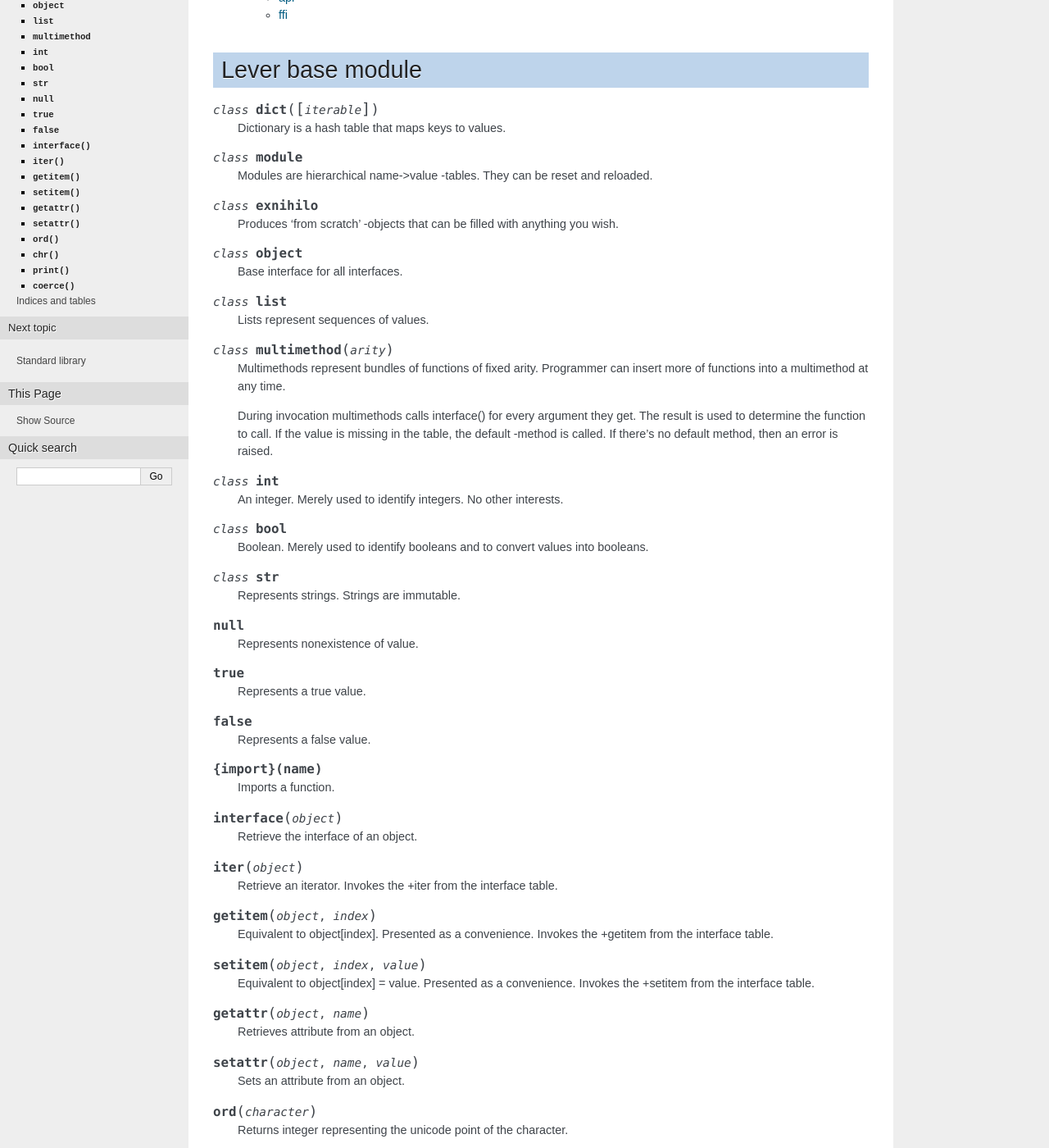
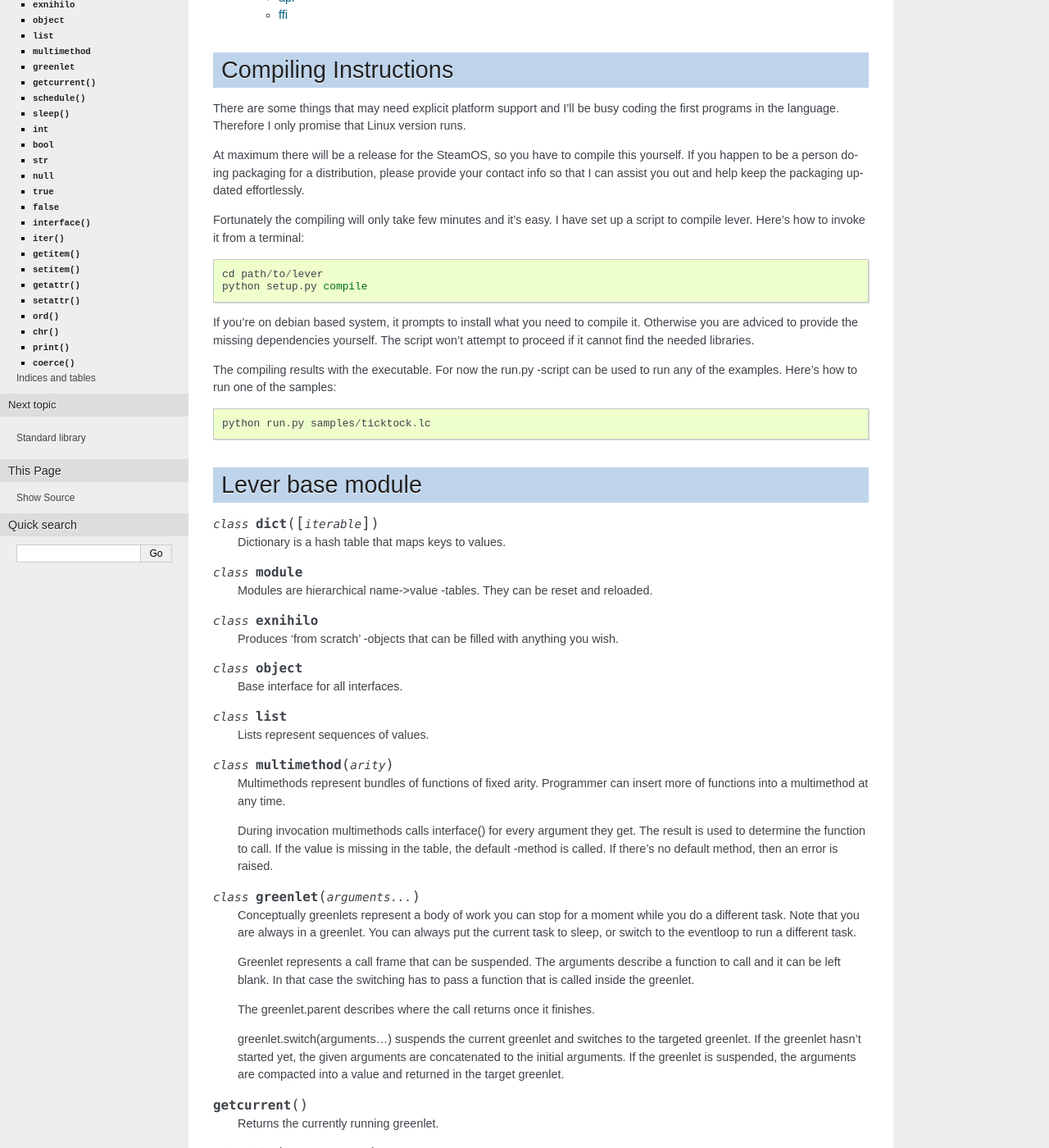
Before and after one commit to cheery/lever, a Sphinx documentation site: the page built from doc/index.rst, in a window 1280 px wide and 1400 px high, scrolled down 274 px. Shown: the whole window at 82% size. Built offline with Sphinx 7.4.7, drawn with Linux system fonts in a browser that asks for light colours; some of the changed text lies outside the part shown.

Commit message:
small fix to the sleep(), and some documentation for compiling and recently added functions

```diff
--- a/doc/index.rst
+++ b/doc/index.rst
@@ -18,6 +18,34 @@ Contents:
    :maxdepth: 2
 
    stdlib
+
+Compiling Instructions
+======================
+
+There are some things that may need explicit platform support and I'll be busy coding
+the first programs in the language. Therefore I only promise that Linux version runs.
+
+At maximum there will be a release for the SteamOS, so you have to compile this
+yourself. If you happen to be a person doing packaging for a distribution, please
+provide your contact info so that I can assist you out and help keep the packaging
+updated effortlessly.
+
+Fortunately the compiling will only take few minutes and it's easy. I have set up a
+script to compile lever. Here's how to invoke it from a terminal::
+
+    cd path/to/lever
+    python setup.py compile
+
+If you're on debian based system, it prompts to install what you need to compile it.
+Otherwise you are adviced to provide the missing dependencies yourself. The script
+won't attempt to proceed if it cannot find the needed libraries.
+
+The compiling results with the executable. For now the run.py -script can be
+used to run any of the examples. Here's how to run one of the samples::
+
+    python run.py samples/ticktock.lc
+
+
 
 Lever base module
 =================
@@ -51,6 +79,41 @@ Lever base module
    result is used to determine the function to call. If the value is missing in the
    table, the default -method is called. If there's no default method, then an error
    is raised.
+
+.. class:: greenlet(arguments...)
+
+   Conceptually greenlets represent a body of work you can stop for a moment while
+   you do a different task. Note that you are always in a greenlet. You can always
+   put the current task to sleep, or switch to the eventloop to run a different task.
+
+   Greenlet represents a call frame that can be suspended. The arguments describe a
+   function to call and it can be left blank. In that case the switching has to pass
+   a function that is called inside the greenlet.
+
+   The greenlet.parent describes where the call returns once it finishes.
+
+   greenlet.switch(arguments...) suspends the current greenlet and switches to the
+   targeted greenlet. If the greenlet hasn't started yet, the given arguments are
+   concatenated to the initial arguments. If the greenlet is suspended, the arguments
+   are compacted into a value and returned in the target greenlet.
+
+.. function:: getcurrent()
+
+   Returns the currently running greenlet.
+
+.. function:: schedule(arguments...)
+
+   Schedule is similar to the greenlet -command, except that it queues the greenlet
+   and sets it to return into the eventloop when it finishes. It returns the
+   newly created greenlet.
+
+.. function:: sleep(duration, [function])
+
+   The sleep performs two functions. It can be used to suspend the current greenlet,
+   queue it after duration of seconds pass.
+
+   If you pass it a function or greenlet, it will convert it into a greenlet and
+   adds it to the event queue after the duration passes.
 
 .. class:: int()
 
```
Also changed, not shown: 1 other file.
